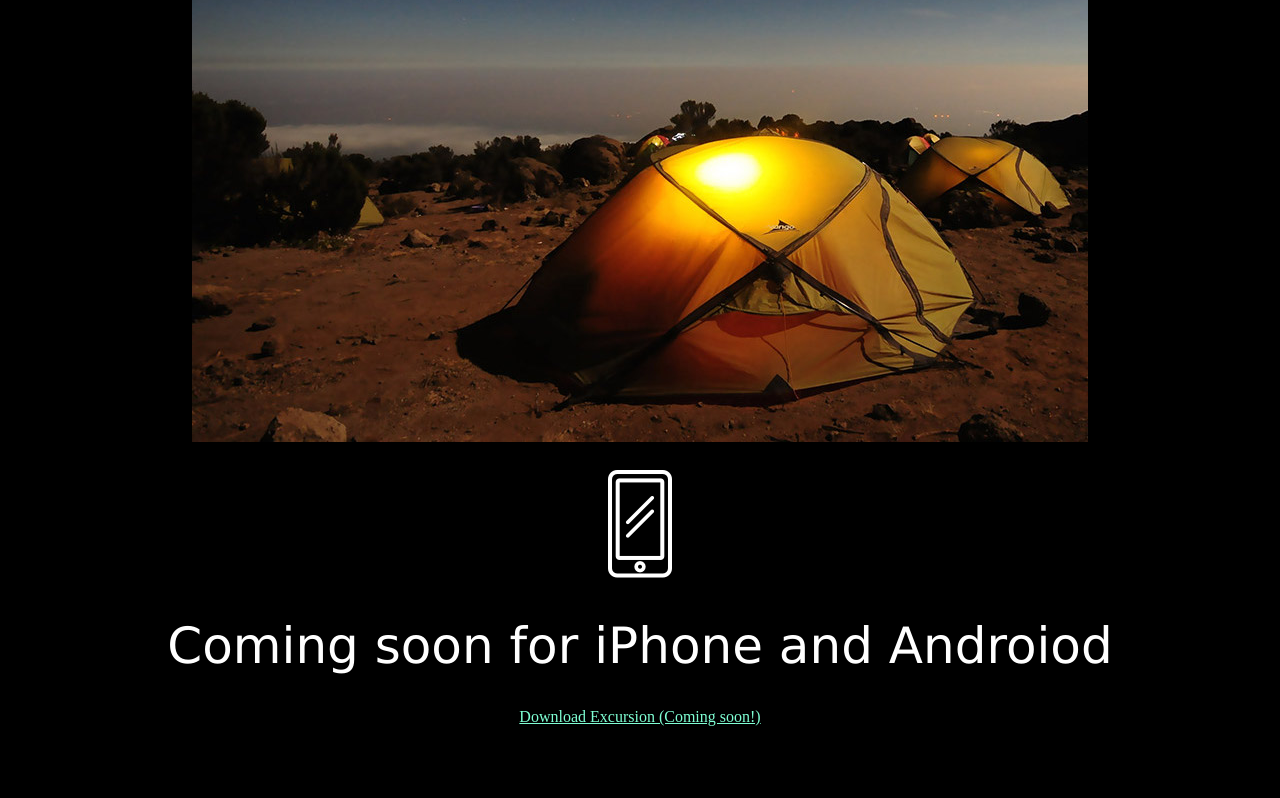
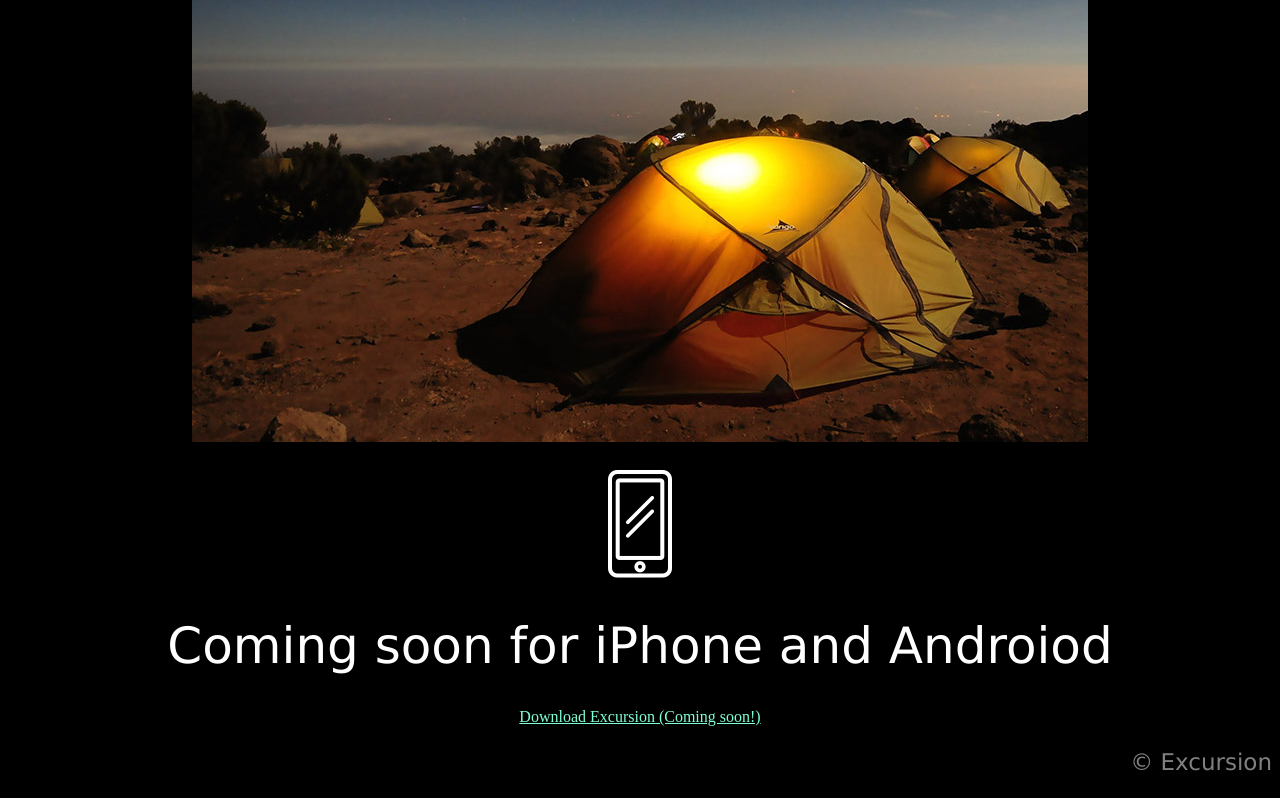
Before and after one commit to bmecoder/excursion, a plain HTML site: page index.html in a window 1280 px wide. Shown: the part 560-1358 px from the top of the page. Before the commit the page ends 1294 px from the top, so only its background shows below. Drawn offline with Linux system fonts and the light colour scheme.

Commit message:
Add footer and styling

```diff
--- a/index.html
+++ b/index.html
@@ -14,8 +14,8 @@
   <p><img src="./resources/images/phone.png"></p>
   <h1 class="header">Coming soon for iPhone and Androiod</h1>
   <a href="" class="download">Download Excursion (Coming soon!)</a>
-
-
-
 </body>
+<footer>
+  <p class="footer">© Excursion</p>
+</footer>
 </html>
--- a/resources/css/style.css
+++ b/resources/css/style.css
@@ -27,3 +27,8 @@ p {
   font-size: 23px;
   color: gray;
 }
+
+.footer {
+  text-align: right;
+  color: gray;
+}
```
